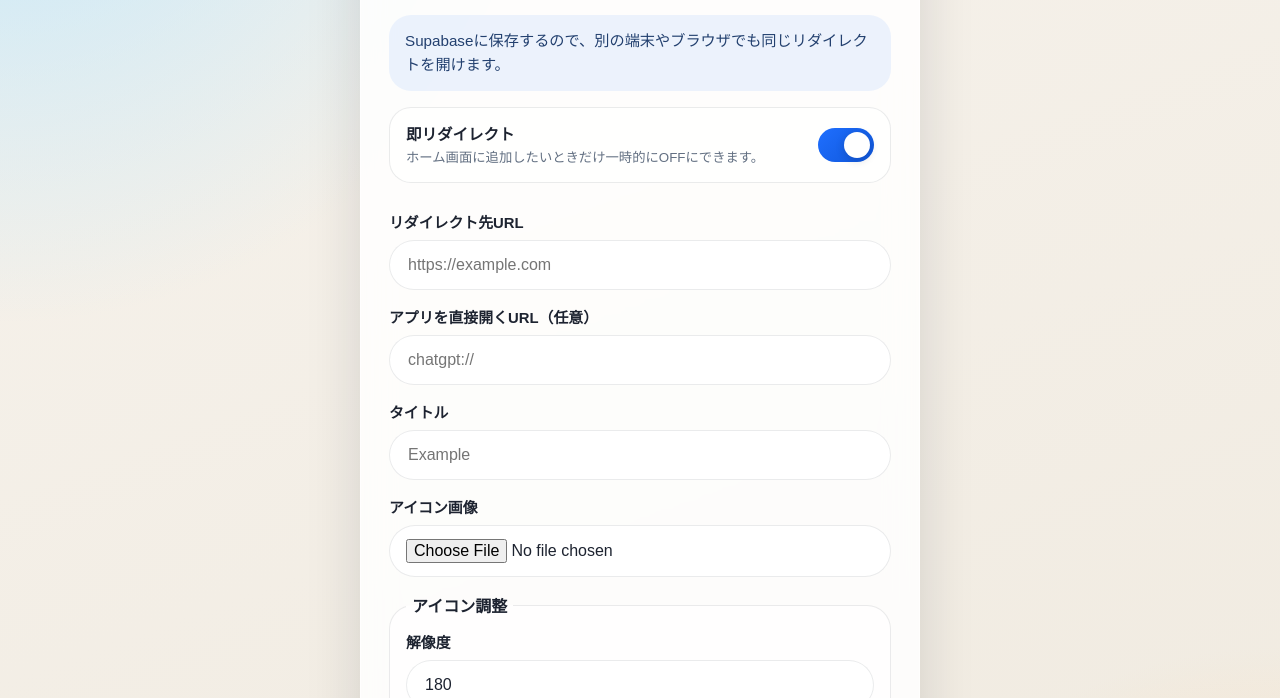
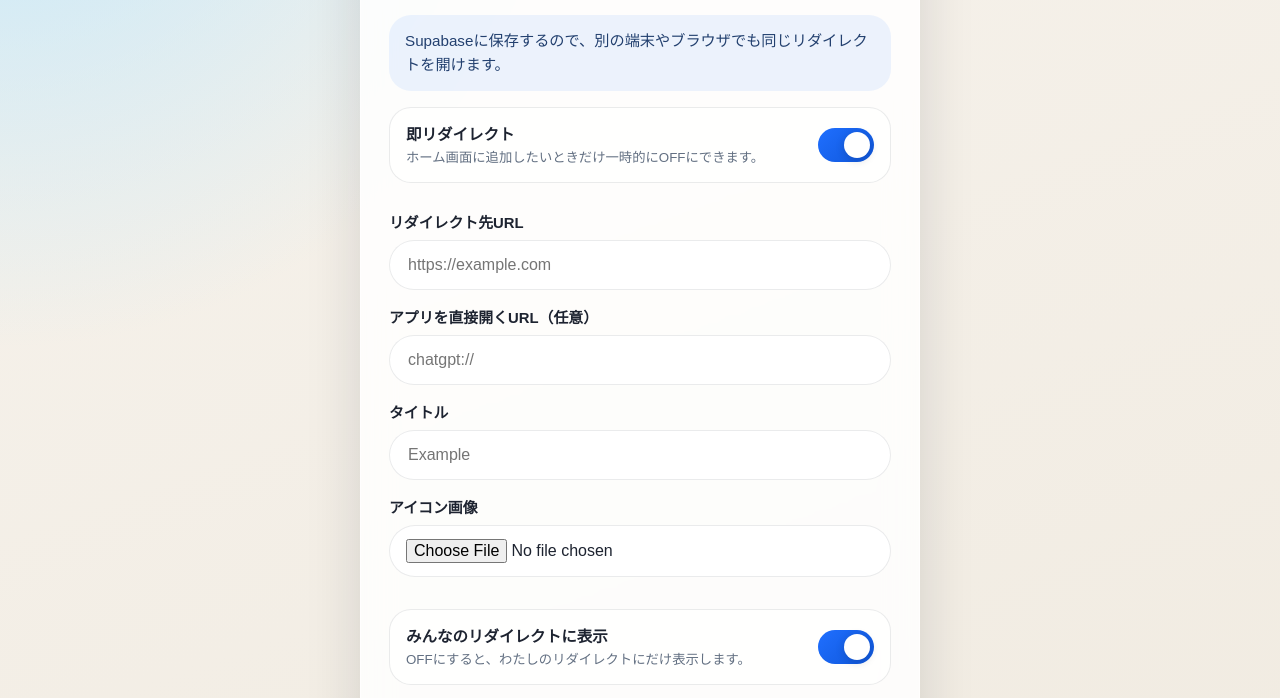
Before and after one commit to Hukkana/app-redirect-web, a website: page index.html in a window 1280 px wide. Shown: the part 240-938 px from the top of the page. Drawn offline with nearby package versions, Linux system fonts and the light colour scheme.

Commit message:
Unhide public toggle label in index.html

```diff
--- a/index.html
+++ b/index.html
@@ -216,7 +216,7 @@
             <input class="input squircle file-input" id="icon" name="icon" type="file" accept="image/*" required>
           </label>
 
-          <label class="toggle-row form-toggle" for="public-toggle" hidden>
+          <label class="toggle-row form-toggle" for="public-toggle">
             <span class="toggle-copy">
               <strong>みんなのリダイレクトに表示</strong>
               <small>OFFにすると、わたしのリダイレクトにだけ表示します。</small>
```
